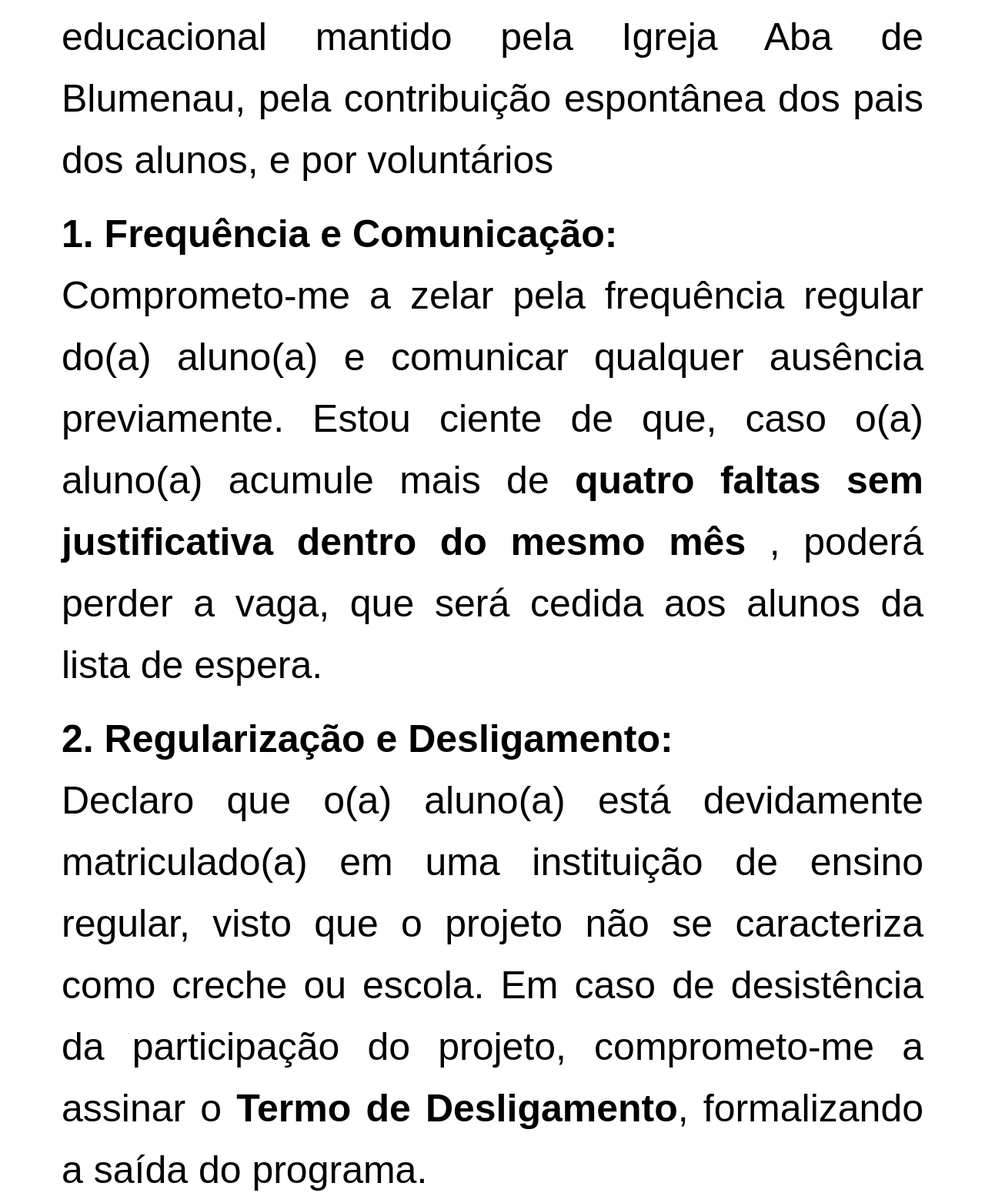
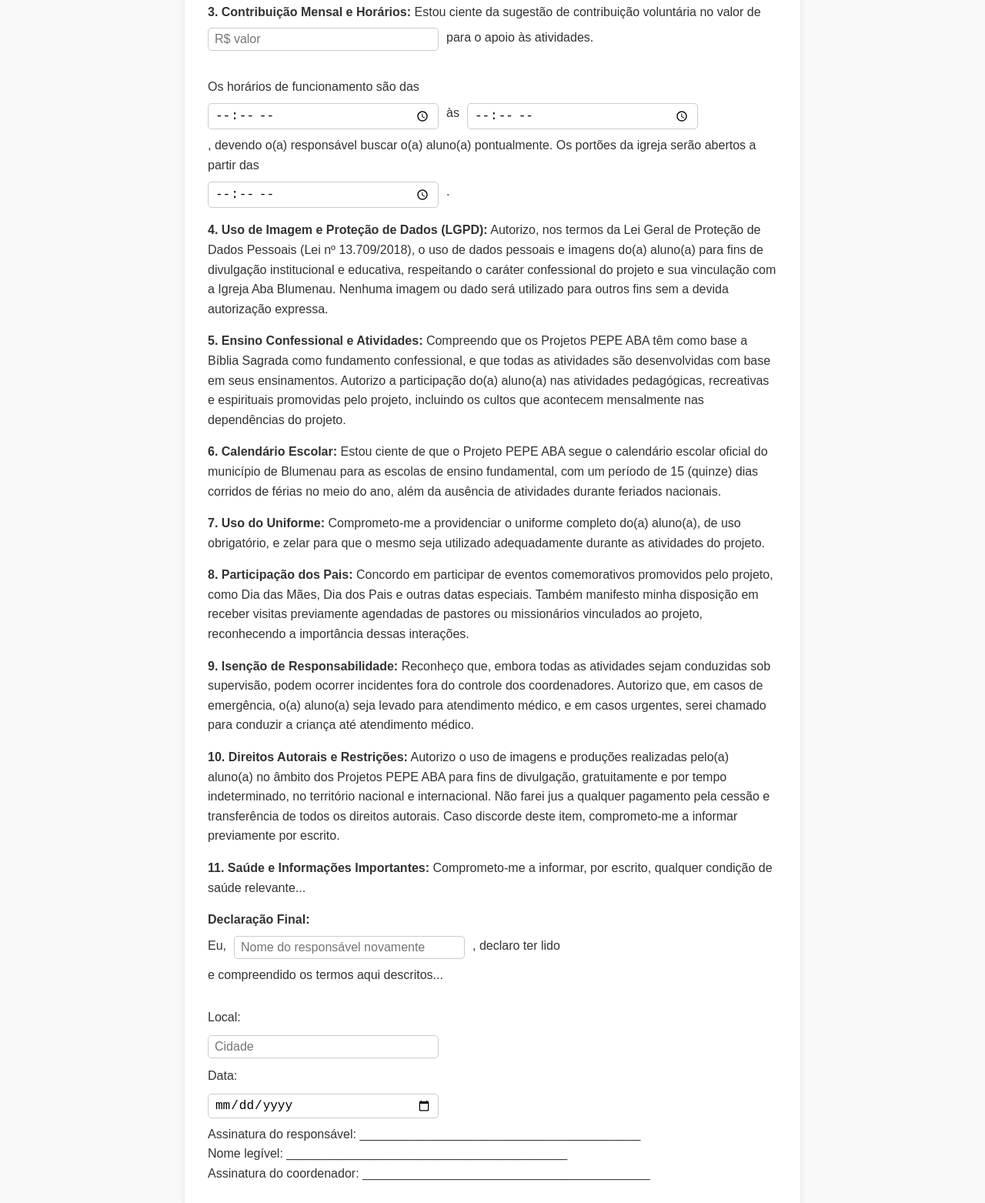
Before and after one commit to GabrielLNascimento/TermoCompromisso, a plain HTML site: page index.html in a window 1280 px wide. Shown: the part 694-2257 px from the top of the page at 77% size. Drawn offline with nearby package versions, Linux system fonts and the light colour scheme.

Commit message:
styles new

```diff
--- a/assets/css/style.css
+++ /dev/null
@@ -1,114 +0,0 @@
-/* Reset e base */
-body,
-h1,
-p,
-input {
-    margin: 0;
-    padding: 0;
-    box-sizing: border-box;
-    font-family: Arial, sans-serif;
-    font-size: 50px;
-}
-
-p {
-    text-align: justify;
-}
-
-body {
-    background: #f5f5f5;
-}
-
-.conteudo {
-    margin: 20px auto;
-    padding: 20px;
-    background: white;
-    box-shadow: 0 0 10px rgba(0, 0, 0, 0.1);
-}
-
-.conteudo h1 {
-    margin-bottom: 10px;
-    text-align: center;
-}
-
-.conteudo-texto {
-    display: flex;
-    flex-direction: column;
-    gap: 1rem;
-    font-size: 1rem;
-    line-height: 1.6;
-    margin: 0px 60px;
-}
-
-/* Inputs */
-input {
-    padding: 5px;
-    font-size: 2rem;
-    width: auto;
-    min-width: 500px;
-    border: none;
-    border-bottom: 1px solid black;
-    border-radius: 5px;
-}
-
-.input-small {
-    width: 50px;
-}
-
-.input-medium {
-    width: 150px;
-}
-
-/* Botão */
-#pdf-container {
-    text-align: center;
-    margin: 30px 0;
-}
-
-button {
-    background-color: #007bff;
-    color: white;
-    padding: 10px 20px;
-    font-size: 1rem;
-    border: none;
-    border-radius: 6px;
-    cursor: pointer;
-    font-size: 60px;
-}
-
-button:hover {
-    background-color: #0056b3;
-}
-
-/* 🔍 Media query para telas pequenas */
-@media (max-width: 600px) {
-    .conteudo {
-        padding: 10px;
-    }
-
-    .conteudo h1 {
-        font-size: 1.8rem;
-    }
-
-    .conteudo-texto {
-        font-size: 1.2rem;
-    }
-
-    input {
-        width: 100%;
-        font-size: 1.2rem;
-    }
-
-    .input-small,
-    .input-medium {
-        width: 100%;
-    }
-
-    button {
-        font-size: 1.2rem;
-        padding: 12px 24px;
-    }
-}
-
-.negrito {
-    font-weight: bold;
-}
--- a/index.html
+++ b/index.html
@@ -2,212 +2,249 @@
 <html lang="pt-BR">
     <head>
         <meta charset="UTF-8" />
-        <title>Termo de Compromisso</title>
-        <link rel="stylesheet" href="./assets/css/style.css" />
-        <!-- Bibliotecas -->
-        <script src="https://cdnjs.cloudflare.com/ajax/libs/html2canvas/1.4.1/html2canvas.min.js"></script>
-        <script src="https://cdnjs.cloudflare.com/ajax/libs/jspdf/2.5.1/jspdf.umd.min.js"></script>
+        <meta name="viewport" content="width=device-width, initial-scale=1" />
+        <title>Termo de Compromisso - PEPE</title>
+        <style>
+            * {
+                box-sizing: border-box;
+            }
+
+            body {
+                margin: 0;
+                padding: 20px;
+                font-family: Arial, sans-serif;
+                background-color: #f9f9f9;
+                line-height: 1.6;
+                color: #333;
+            }
+
+            .container {
+                background: white;
+                padding: 30px;
+                max-width: 800px;
+                margin: 0 auto;
+                box-shadow: 0 0 10px rgba(0, 0, 0, 0.1);
+                border-radius: 10px;
+            }
+
+            h1,
+            h2 {
+                text-align: center;
+                margin-top: 0;
+            }
+
+            p {
+                margin-bottom: 12px;
+            }
+
+            .input-group {
+                display: flex;
+                flex-wrap: wrap;
+                gap: 10px;
+                margin: 8px 0;
+            }
+
+            input[type='text'],
+            input[type='number'],
+            input[type='time'],
+            input[type='date'] {
+                padding: 5px 8px;
+                font-size: 1rem;
+                width: 100%;
+                max-width: 300px;
+                border: 1px solid #ccc;
+                border-radius: 5px;
+            }
+
+            .assinaturas {
+                margin-top: 30px;
+            }
+
+            .assinaturas .input-group {
+                flex-direction: column;
+            }
+
+            @media (min-width: 601px) {
+                .input-group input {
+                    width: auto;
+                    flex: 1;
+                }
+            }
+
+            #pdf-container {
+                text-align: center;
+                margin: 30px 0;
+                }
+
+                button {
+                background-color: #007BFF;
+                color: white;
+                padding: 10px 20px;
+                font-size: 1rem;
+                border: none;
+                border-radius: 6px;
+                cursor: pointer;
+                }
+
+                button:hover {
+                background-color: #0056b3;
+                }
+        </style>
     </head>
     <body>
-        <div class="conteudo" id="areaParaExportar">
-            <h1>PROJETO PEPE - Programa Escolar dos Princípios do Evangelho</h1>
-            <h1>PROJETO ABA</h1>
-            <h1>TERMO DE COMPROMISSO</h1>
+        <div class="container">
+            <h1>Termo de Compromisso</h1>
+            <h2>
+                PROJETO PEPE – Programa Escolar dos Princípios do Evangelho<br />PROJETO
+                ABA
+            </h2>
 
-            <div class="conteudo-texto">
             <p>
-                    Eu,
-                    <input type="text" />
-                    ,responsável pelo(a) aluno(a)
-                    <input type="text" />
-                    , declaro estar ciente e concordar com as condições
-                    descritas neste Termo de Compromisso para participação nos
-                    Projetos PEPE ABA, programa sócio educacional mantido pela
-                    Igreja Aba de Blumenau, pela contribuição espontânea dos
-                    pais dos alunos, e por voluntários
+
+                <span class="input-group"
+                    >Eu, <input type="text" placeholder="Nome do responsável"
+                /> responsável pelo(a) aluno(a)</span>
+                ,
+                <span class="input-group"
+                    ><input type="text" placeholder="Nome do aluno(a)"
+                /></span>
+                , declaro estar ciente e concordar com as condições descritas
+                neste Termo de Compromisso para participação nos Projetos PEPE
+                ABA, programa sócio educacional mantido pela Igreja Aba de
+                Blumenau, pela contribuição espontânea dos pais dos alunos, e
+                por voluntários.
             </p>
+
             <p>
-                    <span class="negrito">1. Frequência e Comunicação:</span>
-                    <br />
-                    Comprometo-me a zelar pela frequência regular do(a) aluno(a)
-                    e comunicar qualquer ausência previamente. Estou ciente de
-                    que, caso o(a) aluno(a) acumule mais de
-                    <span class="negrito">
-                        quatro faltas sem justificativa dentro do mesmo mês </span
-                    >, poderá perder a vaga, que será cedida aos alunos da lista
-                    de espera.
+                <strong>1. Frequência e Comunicação:</strong> Comprometo-me a
+                zelar pela frequência regular do(a) aluno(a) e comunicar
+                qualquer ausência previamente Estou ciente de que, caso o(a)
+                aluno(a) acumule mais de quatro faltas sem justificativa dentro
+                do mesmo mês, poderá perder a vaga, que será cedida aos alunos
+                da lista de espera.
             </p>
+
             <p>
-                    <span class="negrito"
-                        >2. Regularização e Desligamento:</span
-                    >
-                    <br />
-                    Declaro que o(a) aluno(a) está devidamente matriculado(a) em
-                    uma instituição de ensino regular, visto que o projeto não
-                    se caracteriza como creche ou escola. Em caso de desistência
-                    da participação do projeto, comprometo-me a assinar o
-                    <span class="negrito">Termo de Desligamento</span>,
+                <strong>2. Regularização e Desligamento:</strong> Declaro que
+                o(a) aluno(a) está devidamente matriculado(a) em uma instituição
+                de ensino regular, visto que o projeto não se caracteriza como
+                creche ou escola. Em caso de desistência da participação do
+                projeto, comprometo-me a assinar o Termo de Desligamento,
                 formalizando a saída do programa.
             </p>
 
             <p>
-                    <span class="negrito"
-                        >3. Contribuição Mensal e Horários:
-                    </span>
-                    <br />
-                    Estou ciente da sugestão de contribuição voluntária no valor
-                    de R$
-                    <input type="text" class="input-small" />
-                    para apoio às atividades
+                <strong>3. Contribuição Mensal e Horários:</strong> Estou ciente
+                da sugestão de contribuição voluntária no valor de
+                <span class="input-group"
+                    ><input type="text" placeholder="R$ valor" /> para o apoio às atividades.</span
+                >  <br>
+
+                Os horários de funcionamento são das
+                <span class="input-group"
+                    ><input type="time" /> às <input type="time" /> </span
+                >, devendo o(a) responsável buscar o(a) aluno(a) pontualmente.
+                Os portões da igreja serão abertos a partir das
+                <span class="input-group"
+                    ><input type="time" />.
             </p>
 
             <p>
-                    Os horários de funcionamento são das
-                    <input type="text" class="input-small" />
-                    às
-                    <input type="text" class="input-small" />
-                    horas, devendo o(a) responsável buscar o(a) aluno(a)
-                    pontualmente. Os portões da igreja serão abertos a partir
-                    das
-                    <input type="text" class="input-small" />
-                    horas e
-                    <input type="text" class="input-small" />
-                    horas, e até este horário meu filho(a) é de minha inteira
-                    responsabilidade. Atrasos superiores a 15 minutos poderão
-                    acarretar a suspensão da participação do(a) aluno(a), exceto
-                    quando previamente estabelecido com os missionários
-                    responsáveis.
-                </p>
-
-                <p>
-                    <span class="negrito"
-                        >4. Uso de Imagem e Proteção de Dados (LGPD):</span
-                    >
-                    <br />
-                    Autorizo, nos termos da Lei Geral de Proteção de Dados
-                    Pessoais (Lei nº 13.709/2018), o uso de dados pessoais e
-                    imagens do(a) aluno(a) para fins de divulgação institucional
-                    e educativa, respeitando o caráter confessional do projeto e
-                    sua vinculação com a Igreja Aba Blumenau. Nenhuma imagem ou
-                    dado será utilizado para outros fins sem a devida
+                <strong>4. Uso de Imagem e Proteção de Dados (LGPD):</strong>
+                Autorizo, nos termos da Lei Geral de Proteção de Dados Pessoais (Lei nº 13.709/2018), o
+                uso de dados pessoais e imagens do(a) aluno(a) para fins de divulgação institucional e
+                educativa, respeitando o caráter confessional do projeto e sua vinculação com a Igreja Aba
+                Blumenau. Nenhuma imagem ou dado será utilizado para outros fins sem a devida
                 autorização expressa.
             </p>
 
             <p>
-                    <span class="negrito"
-                        >5. Ensino Confessional e Atividades:</span
-                    >
-                    <br />
-                    Compreendo que os Projetos PEPE ABA têm como base a Bíblia
-                    Sagrada como fundamento confessional, e que todas as
-                    atividades são desenvolvidas com base em seus ensinamentos.
-                    Autorizo a participação do(a) aluno(a) nas atividades
-                    pedagógicas, recreativas e espirituais promovidas pelo
-                    projeto, incluindo os cultos que acontecem mensalmente nas
-                    dependências do projeto.
-                </p>
-                <br>
-                <p>
-                    <span class="negrito">6. Calendário Escolar:</span> <br />
-                    Estou ciente de que o Projeto PEPE ABA segue o calendário
-                    escolar oficial do município de Blumenau para as escolas de
-                    ensino fundamental, com
-                    <span class="negrito">
-                        um período de 15 (quinze) dias corridos de férias no
-                        meio do ano, além da ausência de atividades durante
-                        feriados nacionais
-                    </span>
+                <strong>5. Ensino Confessional e Atividades:</strong> Compreendo
+                que os Projetos PEPE ABA têm como base a Bíblia Sagrada como
+                fundamento confessional, e que todas as atividades são desenvolvidas com base em seus
+                ensinamentos. Autorizo a participação do(a) aluno(a) nas atividades pedagógicas,
+                recreativas e espirituais promovidas pelo projeto, incluindo os cultos que acontecem
+                mensalmente nas dependências do projeto.
             </p>
 
             <p>
-                    <span class="negrito">7. Uso do Uniforme:</span> <br />
-                    Comprometo-me a providenciar o uniforme completo do(a)
-                    aluno(a), de uso <span class="negrito">obrigatório</span>, e
-                    zelar para que o mesmo seja utilizado adequadamente durante
-                    as atividades do projeto.
+                <strong>6. Calendário Escolar:</strong> Estou ciente de que o
+                Projeto PEPE ABA segue o calendário escolar oficial do município de
+                Blumenau para as escolas de ensino fundamental, com um período de 15 (quinze) dias
+                corridos de férias no meio do ano, além da ausência de atividades durante feriados
+                nacionais.
+
             </p>
 
             <p>
-                    <span class="negrito">8. Participação dos Pais:</span>
-                    <br />
-                    Concordo em participar de eventos comemorativos promovidos
-                    pelo projeto, como Dia das Mães, Dia dos Pais e outras datas
-                    especiais. Também manifesto minha disposição em receber
-                    visitas previamente agendadas de pastores ou missionários
-                    vinculados ao projeto, reconhecendo a importância dessas
-                    interações.
+                <strong>7. Uso do Uniforme:</strong> Comprometo-me a
+                providenciar o uniforme completo do(a) aluno(a), de uso obrigatório, e
+                zelar para que o mesmo seja utilizado adequadamente durante as atividades do projeto.
             </p>
 
             <p>
-                    <span class="negrito">9. Isenção de Responsabilidade:</span>
-                    <br />
-                    Reconheço que, embora todas as atividades sejam conduzidas
-                    sob supervisão, podem ocorrer incidentes fora do controle
-                    dos coordenadores. Autorizo que, em casos de emergência,
-                    o(a) aluno(a) seja levado para atendimento médico, e em
-                    casos urgentes, serei chamado para conduzir a criança até
-                    atendimento médico
+                <strong>8. Participação dos Pais:</strong> Concordo em
+                participar de eventos comemorativos promovidos pelo projeto, como Dia das
+                Mães, Dia dos Pais e outras datas especiais. Também manifesto minha disposição em
+                receber visitas previamente agendadas de pastores ou missionários vinculados ao projeto,
+                reconhecendo a importância dessas interações.
+
             </p>
 
             <p>
-                    <span class="negrito"
-                        >10. Direitos Autorais e Restrições:</span
-                    >
-                    <br />
-                    Autorizo o uso de imagens e produções realizadas pelo(a)
-                    aluno(a) no âmbito dos Projetos PEPE ABA para fins de
-                    divulgação, gratuitamente e por tempo indeterminado, no
-                    território nacional e internacional. Não farei jus a
-                    qualquer pagamento pela cessão e transferência de todos os
-                    direitos autorais. Caso discorde deste item, comprometo-me a
-                    informar previamente por escrito.
+                <strong>9. Isenção de Responsabilidade:</strong> Reconheço que,
+                embora todas as atividades sejam conduzidas sob supervisão, podem
+                ocorrer incidentes fora do controle dos coordenadores. Autorizo que, em casos de
+                emergência, o(a) aluno(a) seja levado para atendimento médico, e em casos urgentes, serei
+                chamado para conduzir a criança até atendimento médico.
+
             </p>
 
             <p>
-                    <span class="negrito"
-                        >11. Saúde e Informações Importantes:</span
-                    >
-                    <br />
-                    Comprometo-me a informar, por escrito, qualquer condição de
-                    saúde relevante do(a) aluno(a), incluindo
-                    <span class="negrito">
-                        doenças crônicas, alergias e restrições alimentares,
-                    </span>
-                    garantindo que as informações estejam sempre atualizadas.
-                    Estou ciente de que a omissão dessas informações pode
-                    comprometer o bem-estar do(a) aluno(a) durante as atividades
-                    e eximir a coordenação de responsabilidades decorrentes.
+                <strong>10. Direitos Autorais e Restrições:</strong> Autorizo o
+                uso de imagens e produções realizadas pelo(a) aluno(a) no âmbito dos Projetos
+                PEPE ABA para fins de divulgação, gratuitamente e por tempo indeterminado, no território
+                nacional e internacional. Não farei jus a qualquer pagamento pela cessão e transferência de
+                todos os direitos autorais. Caso discorde deste item, comprometo-me a informar
+                previamente por escrito.
             </p>
 
             <p>
-                    <span class="negrito">Declaração Final:</span> <br />
-                    Eu, <input type="text" />, declaro ter lido e compreendido
-                    os termos aqui descritos, estando ciente de que o
-                    descumprimento de qualquer cláusula poderá resultar no
-                    desligamento do(a) aluno(a). Para dúvidas, comprometo-me a
-                    contatar os coordenadores dos projetos.
+                <strong>11. Saúde e Informações Importantes:</strong>
+                Comprometo-me a informar, por escrito, qualquer condição de
+                saúde relevante...
             </p>
 
             <p>
-                    Local: <input type="text" class="input-medium" />,
-                    <input type="text" class="input-small" />
-                    de
-                    <input type="text" class="input-small" />
-                    de 2025.
+                <strong>Declaração Final:</strong>
+                <span class="input-group"
+                    >Eu, <input
+                        type="text"
+                        placeholder="Nome do responsável novamente"
+                />, declaro ter lido</span>
+                 e compreendido os termos aqui descritos...
             </p>
-                <p>
-                    <span class="negrito">Assinaturas:</span> <br>
-                    Responsável pelo(a) aluno(a): <input type="text" /> <br>
-                    Nome legível: <input type="text" /> <br>
-                    Coordenador(a) do projeto: <input type="text" /> <br>
-                </p>
+
+            <div class="assinaturas">
+                <div class="input-group">
+                    <label>Local:</label>
+                    <input type="text" placeholder="Cidade" />
+                    <label>Data:</label>
+                    <input type="date" />
+                </div>
+
+                <div class="input-group">
+                    Assinatura do responsável: _________________________________________ <br>
+                    Nome legível: _________________________________________ <br>
+                    Assinatura do coordenador: __________________________________________ <br>
+
                 </div>
             </div>
+        </div>
+
         <div id="pdf-container">
             <button onclick="gerarPDF()">Exportar para PDF</button>
         </div>
-
-
-        <script src="./assets/js/index.js"></script>
     </body>
+    <script src="assets/js/index.js"></script>
 </html>
```
Lines whose indentation alone changed are shown as unchanged.
